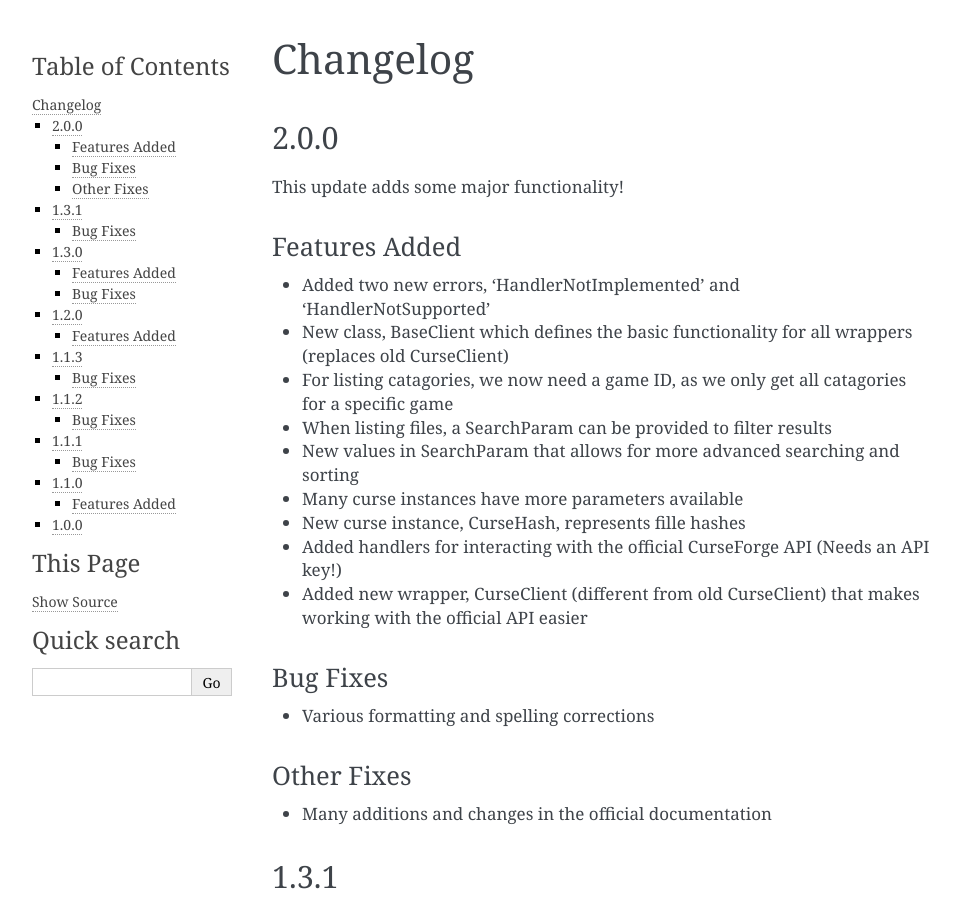
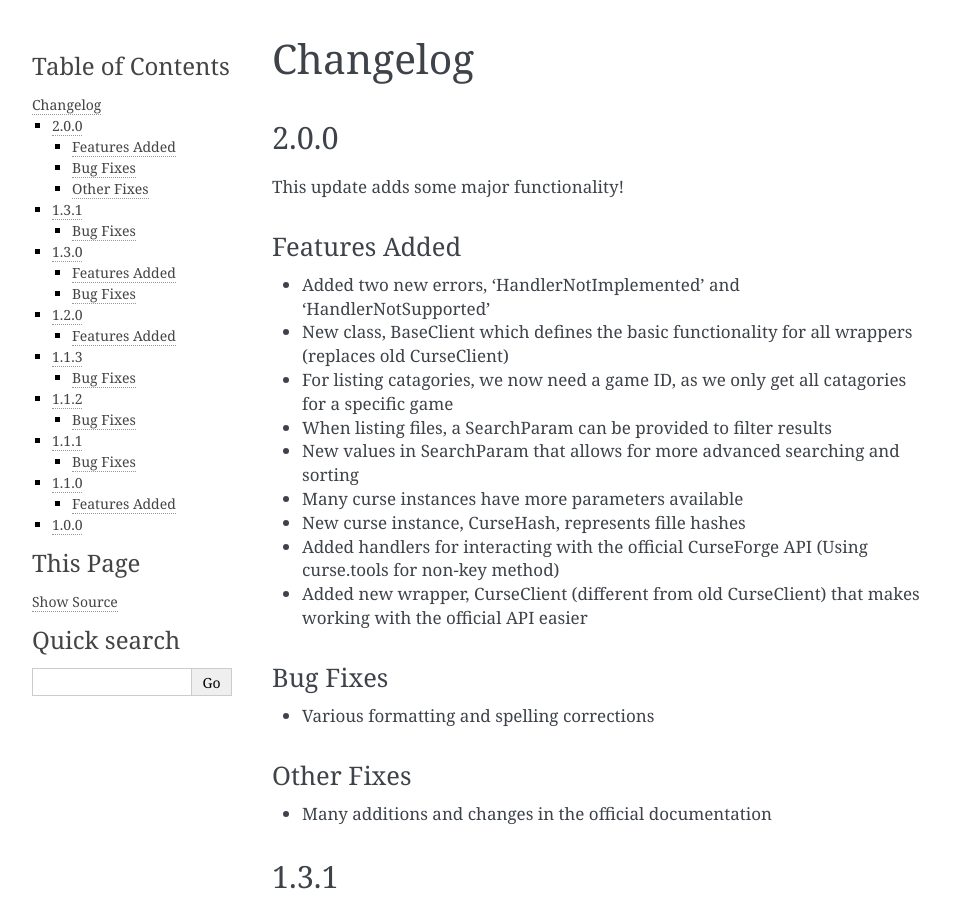
Before and after one commit to OwenCochell/cursepy, a Sphinx documentation site: the page built from docs/source/changelog.rst, in a window 1280 px wide and 900 px high. Shown: the whole window, without its empty margins (148-1108 px from the left). Built offline with Sphinx 7.4.7, drawn with Linux system fonts in a browser that asks for light colours.

Commit message:
Update changelog.rst

```diff
--- a/docs/source/changelog.rst
+++ b/docs/source/changelog.rst
@@ -17,7 +17,7 @@
 * New values in SearchParam that allows for more advanced searching and sorting
 * Many curse instances have more parameters available
 * New curse instance, CurseHash, represents fille hashes
-* Added handlers for interacting with the official CurseForge API (Needs an API key!)
+* Added handlers for interacting with the official CurseForge API (Using curse.tools for non-key method)
 * Added new wrapper, CurseClient (different from old CurseClient) that makes working with the official API easier
 
 Bug Fixes
```
